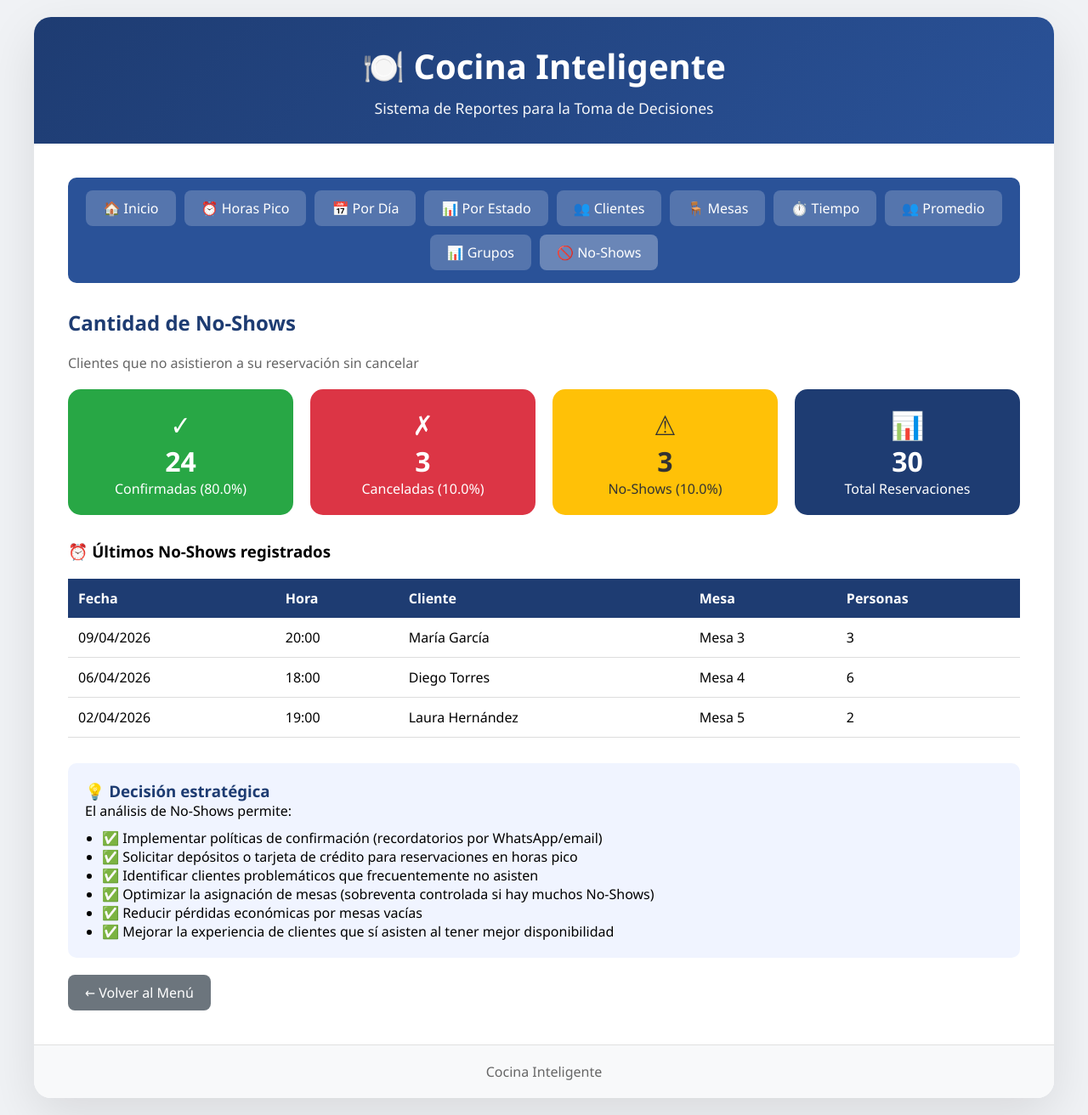
After one commit to hipolitosara36-del/CocinaInteligente, a Django app: page /cantidad-no-shows/ in a window 1280 px wide. The commit adds this page. Shown: the whole page at 85% size. Run offline with Django 5.2, Linux system fonts and the light colour scheme; data comes from the database, SQL or seed files in the repository.

Commit message:
Consultas 7, 8 y 9 agregadas

```diff
--- /dev/null
+++ b/reservaciones/templates/consulta_no_shows.html
@@ -0,0 +1,96 @@
+{% extends 'base.html' %}
+
+{% block content %}
+<div style="background: #2a5298; padding: 15px; margin-bottom: 30px; border-radius: 10px; display: flex; gap: 10px; flex-wrap: wrap; justify-content: center;">
+    <a href="{% url 'menu' %}" class="nav-btn" style="background: rgba(255,255,255,0.2); padding: 10px 20px; color: white; text-decoration: none; border-radius: 8px;">🏠 Inicio</a>
+    <a href="{% url 'horas_pico' %}" class="nav-btn" style="background: rgba(255,255,255,0.2); padding: 10px 20px; color: white; text-decoration: none; border-radius: 8px;">⏰ Horas Pico</a>
+    <a href="{% url 'reservaciones_por_dia' %}" class="nav-btn" style="background: rgba(255,255,255,0.2); padding: 10px 20px; color: white; text-decoration: none; border-radius: 8px;">📅 Por Día</a>
+    <a href="{% url 'total_por_estado' %}" class="nav-btn" style="background: rgba(255,255,255,0.2); padding: 10px 20px; color: white; text-decoration: none; border-radius: 8px;">📊 Por Estado</a>
+    <a href="{% url 'clientes_frecuentes' %}" class="nav-btn" style="background: rgba(255,255,255,0.2); padding: 10px 20px; color: white; text-decoration: none; border-radius: 8px;">👥 Clientes</a>
+    <a href="{% url 'mesas_populares' %}" class="nav-btn" style="background: rgba(255,255,255,0.2); padding: 10px 20px; color: white; text-decoration: none; border-radius: 8px;">🪑 Mesas</a>
+    <a href="{% url 'tiempo_promedio_estancia' %}" class="nav-btn" style="background: rgba(255,255,255,0.2); padding: 10px 20px; color: white; text-decoration: none; border-radius: 8px;">⏱️ Tiempo</a>
+    <a href="{% url 'promedio_personas' %}" class="nav-btn" style="background: rgba(255,255,255,0.2); padding: 10px 20px; color: white; text-decoration: none; border-radius: 8px;">👥 Promedio</a>
+    <a href="{% url 'reservaciones_por_personas' %}" class="nav-btn" style="background: rgba(255,255,255,0.2); padding: 10px 20px; color: white; text-decoration: none; border-radius: 8px;">📊 Grupos</a>
+    <a href="{% url 'cantidad_no_shows' %}" class="nav-btn" style="background: rgba(255,255,255,0.3); padding: 10px 20px; color: white; text-decoration: none; border-radius: 8px;">🚫 No-Shows</a>
+</div>
+
+<h2>{{ titulo }}</h2>
+<p style="color: #666; margin-bottom: 20px;">{{ descripcion }}</p>
+
+<!-- Tarjetas de resumen -->
+<div style="display: grid; grid-template-columns: repeat(auto-fit, minmax(200px, 1fr)); gap: 20px; margin-bottom: 30px;">
+    <div style="background: #28a745; color: white; padding: 20px; border-radius: 15px; text-align: center;">
+        <div style="font-size: 2em;">✓</div>
+        <div style="font-size: 2em; font-weight: bold;">{{ confirmadas }}</div>
+        <div>Confirmadas ({{ porcentaje_confirmadas }}%)</div>
+    </div>
+    <div style="background: #dc3545; color: white; padding: 20px; border-radius: 15px; text-align: center;">
+        <div style="font-size: 2em;">✗</div>
+        <div style="font-size: 2em; font-weight: bold;">{{ canceladas }}</div>
+        <div>Canceladas ({{ porcentaje_canceladas }}%)</div>
+    </div>
+    <div style="background: #ffc107; color: #333; padding: 20px; border-radius: 15px; text-align: center;">
+        <div style="font-size: 2em;">⚠</div>
+        <div style="font-size: 2em; font-weight: bold;">{{ no_shows }}</div>
+        <div>No-Shows ({{ porcentaje_no_shows }}%)</div>
+    </div>
+    <div style="background: #1e3c72; color: white; padding: 20px; border-radius: 15px; text-align: center;">
+        <div style="font-size: 2em;">📊</div>
+        <div style="font-size: 2em; font-weight: bold;">{{ total }}</div>
+        <div>Total Reservaciones</div>
+    </div>
+</div>
+
+<!-- Últimos No-Shows -->
+<h3>⏰ Últimos No-Shows registrados</h3>
+<table class="table">
+    <thead>
+        <tr>
+            <th>Fecha</th>
+            <th>Hora</th>
+            <th>Cliente</th>
+            <th>Mesa</th>
+            <th>Personas</th>
+        </tr>
+    </thead>
+    <tbody>
+        {% for ns in ultimos_no_shows %}
+        <tr>
+            <td>{{ ns.fecha|date:"d/m/Y" }}</td>
+            <td>{{ ns.hora_inicio|time:"H:i" }}</td>
+            <td>{{ ns.cliente.nombre }}</td>
+            <td>Mesa {{ ns.mesa.numero_mesa }}</td>
+            <td>{{ ns.numero_personas }}</td>
+        </tr>
+        {% empty %}
+        <tr>
+            <td colspan="5" style="text-align: center;">No hay No-Shows registrados</td>
+        </tr>
+        {% endfor %}
+    </tbody>
+</table>
+
+<div style="margin-top: 30px; padding: 20px; background: #f0f4ff; border-radius: 10px;">
+    <h3 style="color: #1e3c72;">💡 Decisión estratégica</h3>
+    <p>
+        El análisis de No-Shows permite:
+    </p>
+    <ul style="margin-left: 20px; margin-top: 10px;">
+        <li>✅ Implementar políticas de confirmación (recordatorios por WhatsApp/email)</li>
+        <li>✅ Solicitar depósitos o tarjeta de crédito para reservaciones en horas pico</li>
+        <li>✅ Identificar clientes problemáticos que frecuentemente no asisten</li>
+        <li>✅ Optimizar la asignación de mesas (sobreventa controlada si hay muchos No-Shows)</li>
+        <li>✅ Reducir pérdidas económicas por mesas vacías</li>
+        <li>✅ Mejorar la experiencia de clientes que sí asisten al tener mejor disponibilidad</li>
+    </ul>
+
+    {% if porcentaje_no_shows > 10 %}
+    <div style="background: #fff3cd; border: 1px solid #ffc107; padding: 15px; border-radius: 10px; margin-top: 15px;">
+        <strong>⚠️ Alerta:</strong> El {{ porcentaje_no_shows }}% de No-Shows es alto.
+        Se recomienda implementar un sistema de confirmación automática.
+    </div>
+    {% endif %}
+</div>
+
+<a href="{% url 'menu' %}" class="btn-back" style="display: inline-block; margin-top: 20px;">← Volver al Menú</a>
+{% endblock %}
--- a/reservaciones/urls.py
+++ b/reservaciones/urls.py
@@ -5,13 +5,18 @@ urlpatterns = [
     # Menú principal
     path('', views.menu_principal, name='menu'),
 
-    # Consultas 1, 2 y 3
+# Consultas 1, 2 y 3
     path('horas-pico/', views.horas_pico, name='horas_pico'),
     path('reservaciones-por-dia/', views.reservaciones_por_dia, name='reservaciones_por_dia'),
     path('total-por-estado/', views.total_por_estado, name='total_por_estado'),
 
-    # Consultas 4, 5, y 6
+# Consultas 4, 5, y 6
     path('clientes-frecuentes/', views.clientes_frecuentes, name='clientes_frecuentes'),
     path('mesas-populares/', views.mesas_populares, name='mesas_populares'),
     path('tiempo-promedio/', views.tiempo_promedio_estancia, name='tiempo_promedio_estancia'),
+
+# Consultas 7, 8, 9
+    path('promedio-personas/', views.promedio_personas, name='promedio_personas'),
+    path('reservaciones-por-personas/', views.reservaciones_por_personas, name='reservaciones_por_personas'),
+    path('cantidad-no-shows/', views.cantidad_no_shows, name='cantidad_no_shows'),
 ]
--- a/reservaciones/views.py
+++ b/reservaciones/views.py
@@ -1,6 +1,7 @@
 from django.shortcuts import render
 from django.db.models import Count
 from .models import Reservacion
+from django.db.models import Count, Q
 from django.db.models import F, ExpressionWrapper, fields
 from datetime import timedelta
 import re
@@ -135,3 +136,85 @@ def tiempo_promedio_estancia(request):
         'tipo': 'tiempo'
     }
     return render(request, 'consulta_tiempo.html', context)
+
+def promedio_personas(request):
+    """Consulta 7: Promedio de personas por reservación"""
+    from django.db.models import Avg
+
+    promedio = Reservacion.objects.aggregate(promedio=Avg('numero_personas'))
+    promedio_valor = round(promedio['promedio'], 2) if promedio['promedio'] else 0
+
+    # Distribución por número de personas
+    distribucion = (Reservacion.objects
+                    .values('numero_personas')
+                    .annotate(total=Count('id'))
+                    .order_by('numero_personas'))
+
+    context = {
+        'promedio': promedio_valor,
+        'distribucion': distribucion,
+        'total_reservaciones': Reservacion.objects.count(),
+        'titulo': 'Promedio de Personas por Reservación',
+        'descripcion': 'Análisis del tamaño promedio de grupos que reservan en el restaurante',
+        'tipo': 'promedio'
+    }
+    return render(request, 'consulta_promedio.html', context)
+
+
+def reservaciones_por_personas(request):
+    """Consulta 8: Número de reservaciones por número de personas"""
+    from django.db.models import Count
+
+    grupos = (Reservacion.objects
+              .values('numero_personas')
+              .annotate(total=Count('id'))
+              .order_by('numero_personas'))
+
+    # Calcular porcentajes
+    total = Reservacion.objects.count()
+    for grupo in grupos:
+        grupo['porcentaje'] = round((grupo['total'] / total) * 100, 1) if total > 0 else 0
+
+    context = {
+        'consultas': grupos,
+        'total': total,
+        'titulo': 'Reservaciones por Número de Personas',
+        'descripcion': 'Distribución de reservaciones según el tamaño del grupo',
+        'tipo': 'grupos'
+    }
+    return render(request, 'consulta_grupos.html', context)
+
+
+def cantidad_no_shows(request):
+    """Consulta 9: Cantidad de No-Shows"""
+    from django.db.models import Count, Q
+
+    no_shows = Reservacion.objects.filter(estado='no_show').count()
+    confirmadas = Reservacion.objects.filter(estado='confirmada').count()
+    canceladas = Reservacion.objects.filter(estado='cancelada').count()
+    total = Reservacion.objects.count()
+
+    porcentaje_no_shows = round((no_shows / total) * 100, 1) if total > 0 else 0
+    porcentaje_confirmadas = round((confirmadas / total) * 100, 1) if total > 0 else 0
+    porcentaje_canceladas = round((canceladas / total) * 100, 1) if total > 0 else 0
+
+    # Últimos no-shows (para identificar patrones)
+    ultimos_no_shows = (Reservacion.objects
+    .filter(estado='no_show')
+    .select_related('cliente', 'mesa')
+    .order_by('-fecha', '-hora_inicio')[:5])
+
+    context = {
+        'no_shows': no_shows,
+        'confirmadas': confirmadas,
+        'canceladas': canceladas,
+        'total': total,
+        'porcentaje_no_shows': porcentaje_no_shows,
+        'porcentaje_confirmadas': porcentaje_confirmadas,
+        'porcentaje_canceladas': porcentaje_canceladas,
+        'ultimos_no_shows': ultimos_no_shows,
+        'titulo': 'Cantidad de No-Shows',
+        'descripcion': 'Clientes que no asistieron a su reservación sin cancelar',
+        'tipo': 'no_shows'
+    }
+    return render(request, 'consulta_no_shows.html', context)
```
Also changed, not shown: reservaciones/templates/consulta_grupos.html (added, +66 -0 lines), reservaciones/templates/consulta_promedio.html (added, +69 -0 lines), reservaciones/templates/menu.html (+18 -0 lines).
